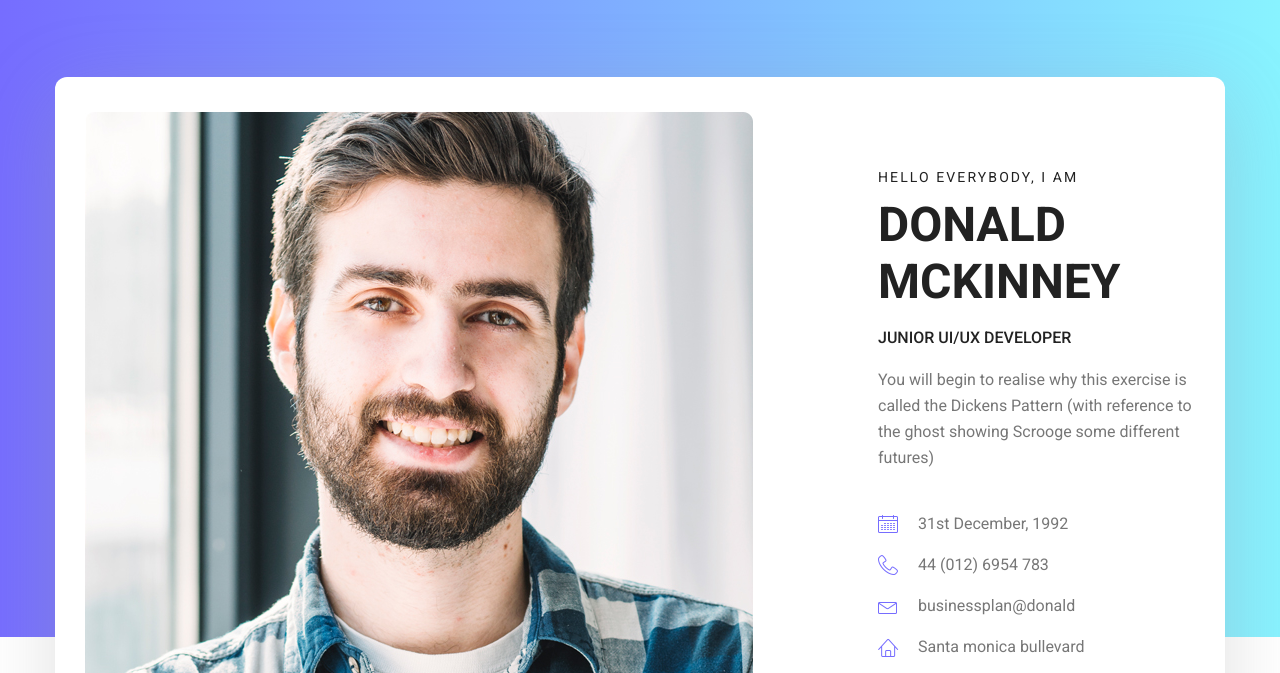
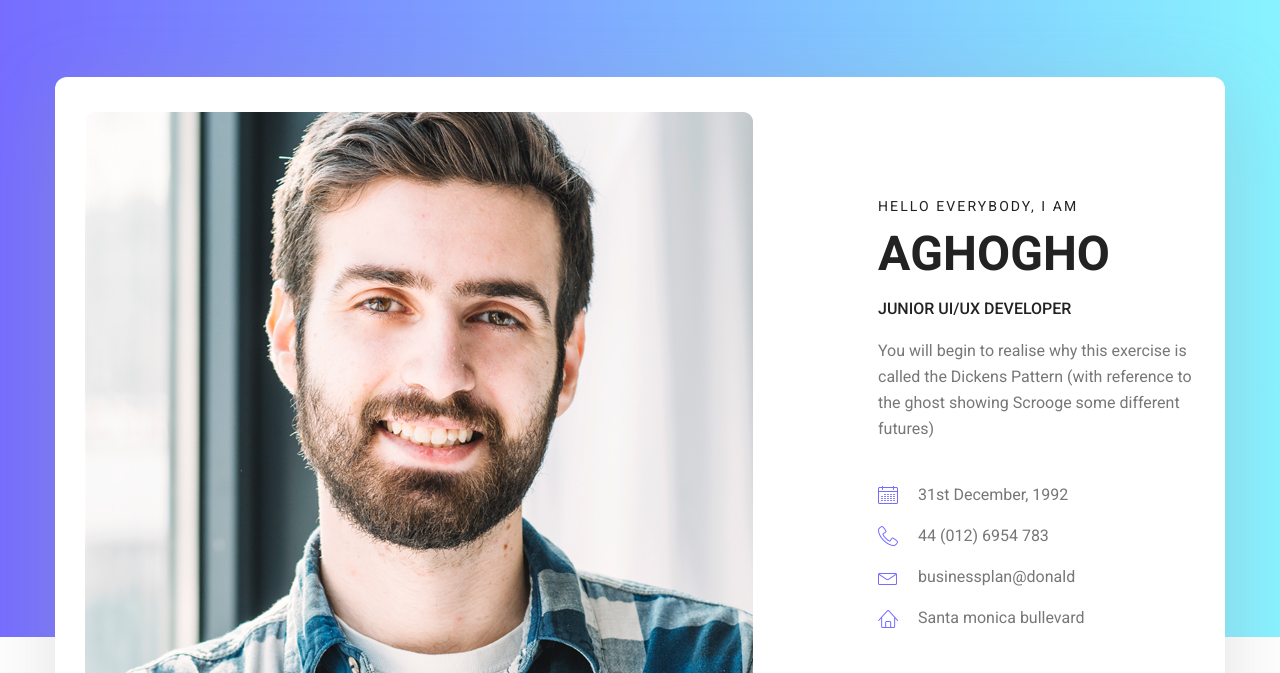
Before and after one commit to aghos4306/aghos4306.github.io, a plain HTML site: page meetme/index.html in a window 1280 px wide. Shown: the part 123-796 px from the top of the page. Drawn offline with Linux system fonts and the light colour scheme.

Commit message:
update name on site

```diff
--- a/meetme/index.html
+++ b/meetme/index.html
@@ -75,7 +75,7 @@
 							<div class="media-body">
 								<div class="personal_text">
 									<h6>Hello Everybody, i am</h6>
-									<h3>Donald McKinney</h3>
+									<h3>Aghogho</h3>
 									<h4>Junior UI/UX Developer</h4>
 									<p>You will begin to realise why this exercise is called the Dickens Pattern (with reference to the ghost showing Scrooge some different futures)</p>
 									<ul class="list basic_info">
```
